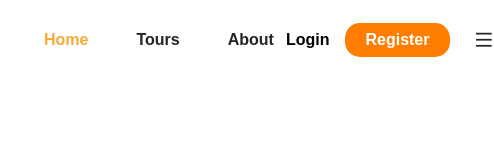
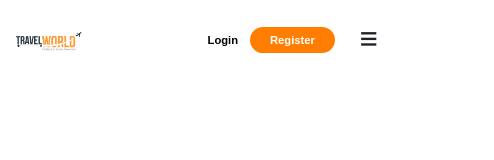
Before and after one commit to NQDtotty/mern-travel-booking-app-frontend, a React (Create React App) app: page /home in a window 390 px wide. Shown: the top 160 px of the page, 494 px wide, since content can reach past the window. Built offline with nearby package versions, Linux system fonts and the light colour scheme; the HTML template or start-up script is replaced by a standard one.

Commit message:
responsive header

```diff
--- a/src/components/Header/Header.jsx
+++ b/src/components/Header/Header.jsx
@@ -1,4 +1,4 @@
-import React from 'react';
+import React, { useRef } from 'react';
 import './header.css';
 import { Container, Row } from 'reactstrap';
 import { NavLink, Link } from 'react-router-dom';
@@ -21,6 +21,10 @@ const navLinks = [
 ]
 
 export default function Header() {
+    const menuRef = useRef(null);
+
+    const toggleMenu = () => menuRef.current.classList.toggle("show-menu");
+
     return (
         <header className='header'>
             <Container>
@@ -30,8 +34,8 @@ export default function Header() {
                             <img src={logo} alt='logo-img' />
                         </div>
 
-                        <div className='header-nav'>
-                            <ul className='nav-menu d-flex align-items-center gap-5'>
+                        <div className='header-nav' ref={menuRef} onClick={toggleMenu}>
+                            <ul className='nav-menu d-flex align-items-center gap-4'>
                                 {
                                     navLinks.map((item, index) => (
                                         <li className='nav-item' key={index}>
@@ -43,7 +47,7 @@ export default function Header() {
                         </div>
 
                         <div className='header-right d-flex align-items-center gap-4'>
-                            <div className='nav-btn d-flex align-items-center gap-1'>
+                            <div className='nav-btn d-flex align-items-center'>
                                 <button className='btn secondary-btn'>
                                     <Link to='/login'>Login</Link>
                                 </button>
@@ -52,7 +56,7 @@ export default function Header() {
                                 </button>
                             </div>
 
-                            <span className='menu-mobile'>
+                            <span className='menu-mobile' onClick={toggleMenu}>
                                 <i className="ri-menu-line"></i>
                             </span>
                         </div>
--- a/src/components/Header/header.css
+++ b/src/components/Header/header.css
@@ -5,7 +5,8 @@
 }
 
 .header-logo img {
-    width: 30%;
+    width: 40%;
+    object-fit: contain;
 }
 
 .nav-menu {
@@ -16,6 +17,7 @@
 .nav-menu .nav-item a {
     font-size: 1rem;
     font-weight: 600;
+    transition: 0.3s;
 }
 
 .active-link {
@@ -23,16 +25,6 @@
 }
 
 .nav-btn .secondary-btn {
-    background-color: transparent;
-    color: #000;
-    border: none;
-    font-weight: 600;
-    font-size: 1rem;
-    outline: none;
-}
-
-.nav-btn .secondary-btn:hover {
-    background-color: transparent;
     color: #000;
     border: none;
     font-weight: 600;
@@ -47,25 +39,21 @@
     font-size: 1rem;
     border-radius: 15px;
     padding: 5px 20px;
-    outline: none;
 }
 
 .nav-btn .primary-btn:hover {
     background-color: #faa935;
     color: #fff;
-    border: none;
-    font-weight: 600;
-    font-size: 1rem;
-    border-radius: 15px;
-    padding: 5px 20px;
 }
 
 .menu-mobile {
     cursor: pointer;
-    font-size: 1.3rem;
+    font-size: 1.2rem;
+    font-weight: 600;
+    display: none;
 }
 
-.header-sticky {
+.header-fix {
     width: 100%;
     height: 80px;
     line-height: 80px;
@@ -76,3 +64,64 @@
     box-shadow: 3px 3px 8px -3px #ddd;
     z-index: 999;
 }
+
+@media only screen and (max-width: 768px) {
+    .nav-btn .secondary-btn {
+        font-size: 0.9rem;
+    }
+
+    .nav-btn .primary-btn {
+        font-size: 0.9rem;
+    }
+
+    .header-nav {
+        position: fixed;
+        top: 0;
+        left: 0;
+        width: 100%;
+        height: 100%;
+        z-index: 99;
+        background-color: rgba(0, 0, 0, 0.5);
+        display: none;
+    }
+
+    .nav-menu {
+        position: absolute;
+        top: 0;
+        right: 0;
+        width: 250px;
+        height: 100%;
+        background-color: #fff;
+        flex-direction: column;
+        justify-content: center;
+        align-items: center;
+        z-index: 99;
+        line-height: 40px;
+    }
+
+    .nav-menu .nav-item a {
+        font-size: 1.1rem;
+    }
+
+    .menu-mobile {
+        display: block;
+    }
+
+    .show-menu {
+        display: block;
+    }
+}
+
+@media only screen and (max-width: 425px) {
+    .nav-btn .secondary-btn {
+        font-size: 0.7rem;
+    }
+
+    .nav-btn .primary-btn {
+        font-size: 0.7rem;
+    }
+
+    .nav-menu .nav-item a {
+        font-size: 1rem;
+    }
+}
```
